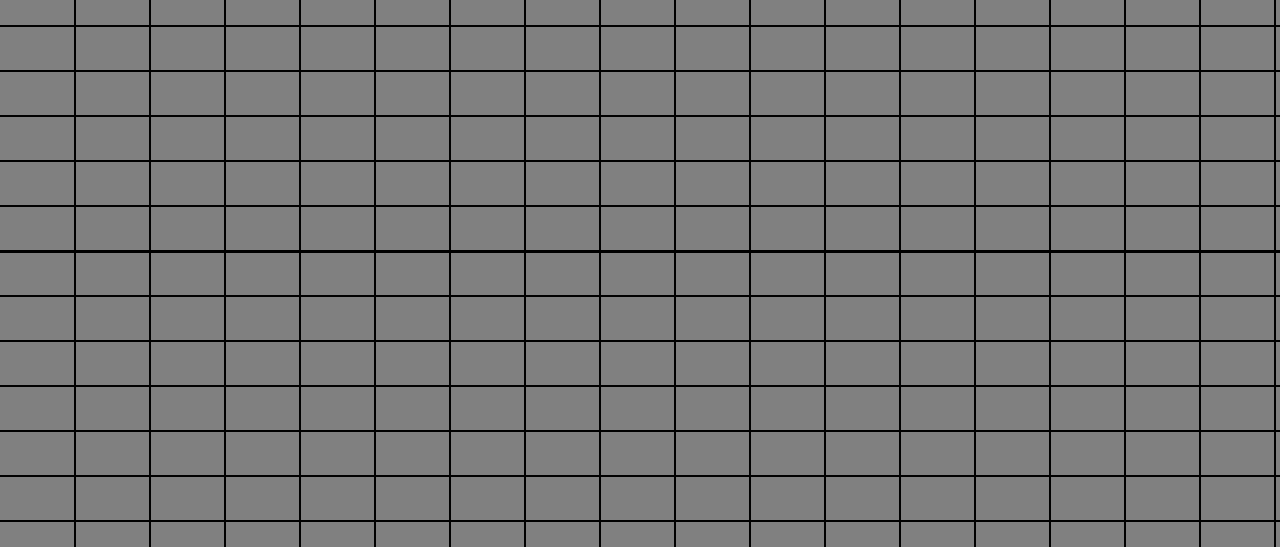
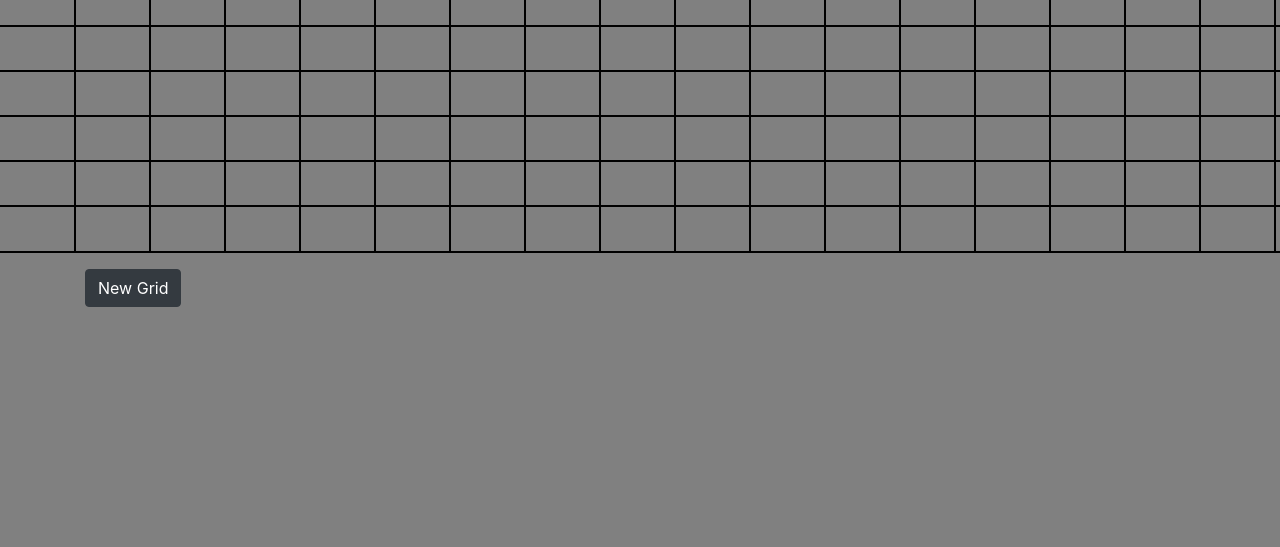
Before and after one commit to jgodi96/PathFinderAlgorithmVisualizer, a Django app: page / in a window 1280 px wide; the page is wider, and only the part inside the window is pictured. Shown: the part 785-1332 px from the top of that part. After the commit the page ends 1092 px from the top of that part, so only its background shows below. Run offline with Django 3.2, Linux system fonts and the light colour scheme; some libraries are stand-ins or nearby versions.

Commit message:
fixed bugs

```diff
--- a/pathAlgoWeb/static/grid.js
+++ b/pathAlgoWeb/static/grid.js
@@ -1,11 +1,12 @@
 // function that builds a grid in the "container"
 function createGrid(size) {
-  for (var i =0; i < size; i++) {
+  for (var row =0; row< size; row++) {
     //rows, columns,
-     $('#container').append('<tr>');
+     let rows = $('<tr></tr>');
      for (var col= 0; col < size; col++) {
-         $('tr').append('<td class = "cell"></td>');
+         rows.append('<td class = "cell"></td>');
      }
+    $("#container").append(rows);
  }
 //size of cell
     $(".cell").width(1500/size);
@@ -13,8 +14,8 @@ function createGrid(size) {
 
 };
 // function that clears the grid
-function clearGrid(){
-    $(".cell").remove();
+function refreshGrid(){
+    $(".cell").css("background-color",'');
 };
 //function that contains wall draw logic
 function wallDraw(){
--- a/pathAlgoWeb/static/style.css
+++ b/pathAlgoWeb/static/style.css
@@ -25,3 +25,8 @@ body{
 	outline:1px solid #000;
 	display:inline-block;
 }
+
+.newGrid{
+  display: flex;
+  justify-content: center;
+}
--- a/pathAlgoWeb/templates/home.html
+++ b/pathAlgoWeb/templates/home.html
@@ -45,10 +45,14 @@
 
 <!-- Grid -->
     <div>
-    <div id="container"></div>
+    <table id="container"></table>
     </div>
     <br><br>
-
+  <!--button-->
+  <div class= 'container'>
+  <button type="button" class="btn btn-dark newGrid ">New Grid</button>
+  <div>
   </body>
 
+
 </html>
```
